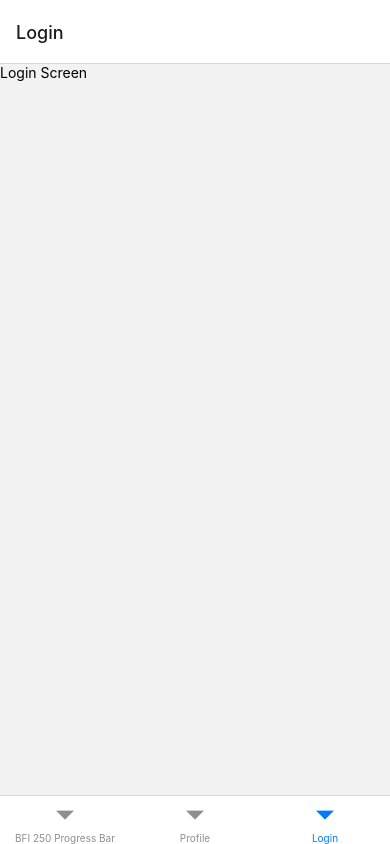
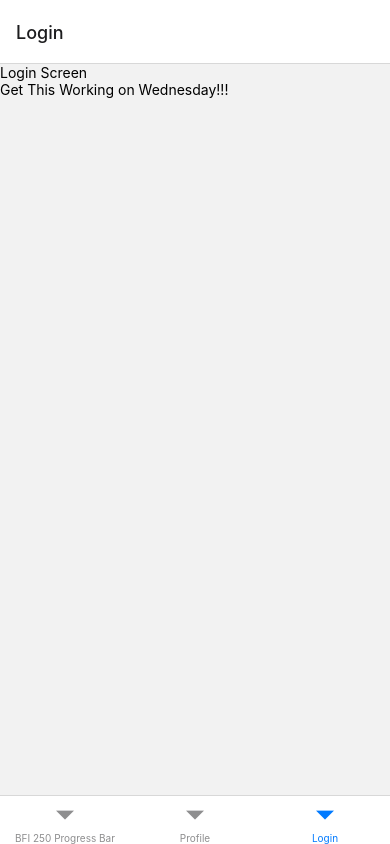
Before and after one commit to ejw773/bfi250-mobile, a React Native app: screen /Login in a window 390 px wide. Built offline with nearby package versions, Linux system fonts and the light colour scheme; no server answers.

Commit message:
snack test

```diff
--- a/src/screens/LoginScreen.js
+++ b/src/screens/LoginScreen.js
@@ -5,6 +5,7 @@ const Login = () => {
     return (
         <View>
             <Text>Login Screen</Text>
+            <Text>Get This Working on Wednesday!!!</Text>
         </View>
     )
 }
```
